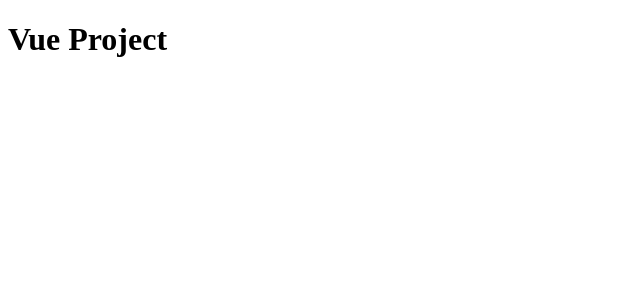
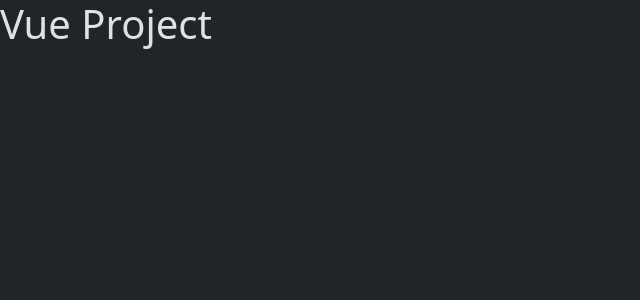
Before and after one commit to mineot/website, a Vue app: page / in a window 1280 px wide. Shown: the top 300 px of the page, without its empty margins (0-640 px from the left). Built offline with nearby package versions, Linux system fonts and the light colour scheme.

Commit message:
alpha/vue - add bootstrap lib

```diff
--- a/index.html
+++ b/index.html
@@ -6,7 +6,7 @@
     <meta name="viewport" content="width=device-width, initial-scale=1.0" />
     <title>Vite + Vue + TS</title>
   </head>
-  <body>
+  <body data-bs-theme="dark">
     <div id="app"></div>
     <script type="module" src="/src/main.ts"></script>
   </body>
--- a/package.json
+++ b/package.json
@@ -9,10 +9,13 @@
     "preview": "vite preview"
   },
   "dependencies": {
+    "bootstrap": "^5.3.2",
     "vue": "^3.3.11"
   },
   "devDependencies": {
+    "@types/bootstrap": "^5.2.10",
     "@vitejs/plugin-vue": "^4.5.2",
+    "bootstrap-icons": "^1.11.2",
     "sass": "^1.69.6",
     "typescript": "^5.2.2",
     "vite": "^5.0.8",
--- a/src/main.ts
+++ b/src/main.ts
@@ -1,5 +1,7 @@
 import "./styles/index.scss";
+import "bootstrap";
 import { createApp } from "vue";
 import App from "./App.vue";
 
-createApp(App).mount("#app");
+const vue = createApp(App);
+vue.mount("#app");
--- a/src/styles/index.scss
+++ b/src/styles/index.scss
@@ -0,0 +1,2 @@
+@import "./../../node_modules/bootstrap-icons/font/bootstrap-icons.min.css";
+@import "./../../node_modules/bootstrap/scss/bootstrap.scss";
```
Also changed, not shown: 1 other file (tests, documents, lock files or other folders).
